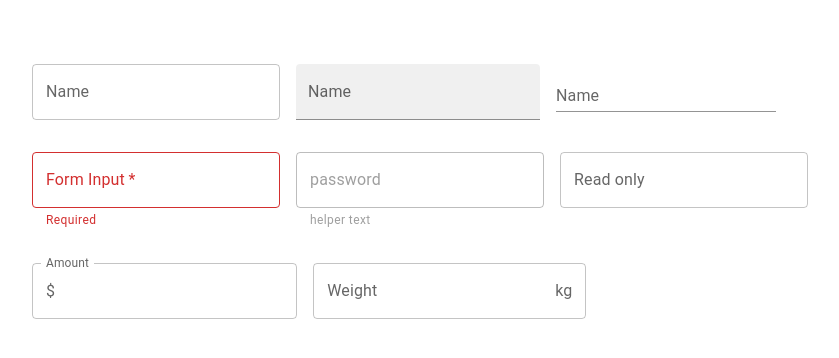
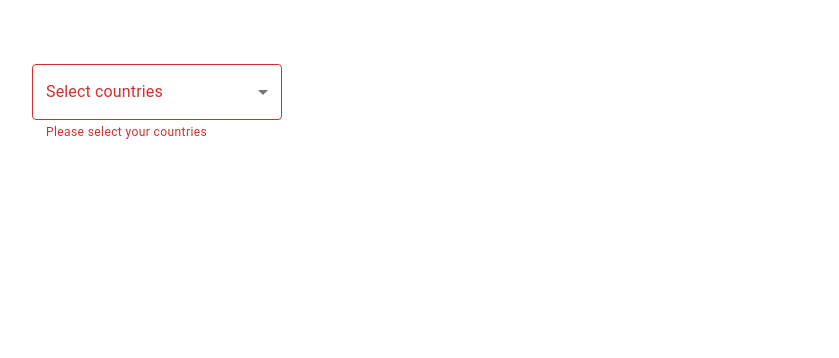
Before and after one commit to ZekDaniels/react-mui-demo, a React (Create React App) app: page / in a window 1280 px wide. Shown: the top 358 px of the page, without its empty margins (32-871 px from the left). Built offline with nearby package versions, Linux system fonts and the light colour scheme.

Commit message:
select fields added

```diff
--- a/src/App.tsx
+++ b/src/App.tsx
@@ -1,5 +1,6 @@
 import "./App.css";
 import { MuiButton } from "./components/MuiButton";
+import { MuiSelect } from "./components/MuiSelect";
 import { MuiTypography } from "./components/MuiTypography";
 import { MuiTextField } from "./components/TextField";
 
@@ -8,7 +9,8 @@
     <div className="App">
       {/* <MuiTypography></MuiTypography> */}
       {/* <MuiButton></MuiButton> */}
-      <MuiTextField/>
+      {/* <MuiTextField/> */}
+      <MuiSelect/>
     </div>
   );
 }
--- /dev/null
+++ b/src/components/MuiSelect.tsx
@@ -0,0 +1,33 @@
+import { Box, TextField, MenuItem } from "@mui/material";
+import { useState } from "react";
+
+export const MuiSelect = () => {
+  const [countries, setCountries] = useState<string[]>([]);
+  console.log(countries);
+
+  const handleChange = (event: React.ChangeEvent<HTMLInputElement>) => {
+    const value = event.target.value;
+    setCountries(typeof value === "string" ? value.split(",") : value);
+  };
+
+  return (
+    <Box width="250px">
+      <TextField
+        label="Select countries"
+        select
+        value={countries}
+        onChange={handleChange}
+        fullWidth
+        SelectProps={{
+          multiple: true,
+        }}
+        error={countries.length == 0}
+        helperText={countries.length == 0 ? "Please select your countries" : ""}
+      >
+        <MenuItem value="TR">Turkiye</MenuItem>
+        <MenuItem value="IN">India</MenuItem>
+        <MenuItem value="AU">Australia</MenuItem>
+      </TextField>
+    </Box>
+  );
+};
```
